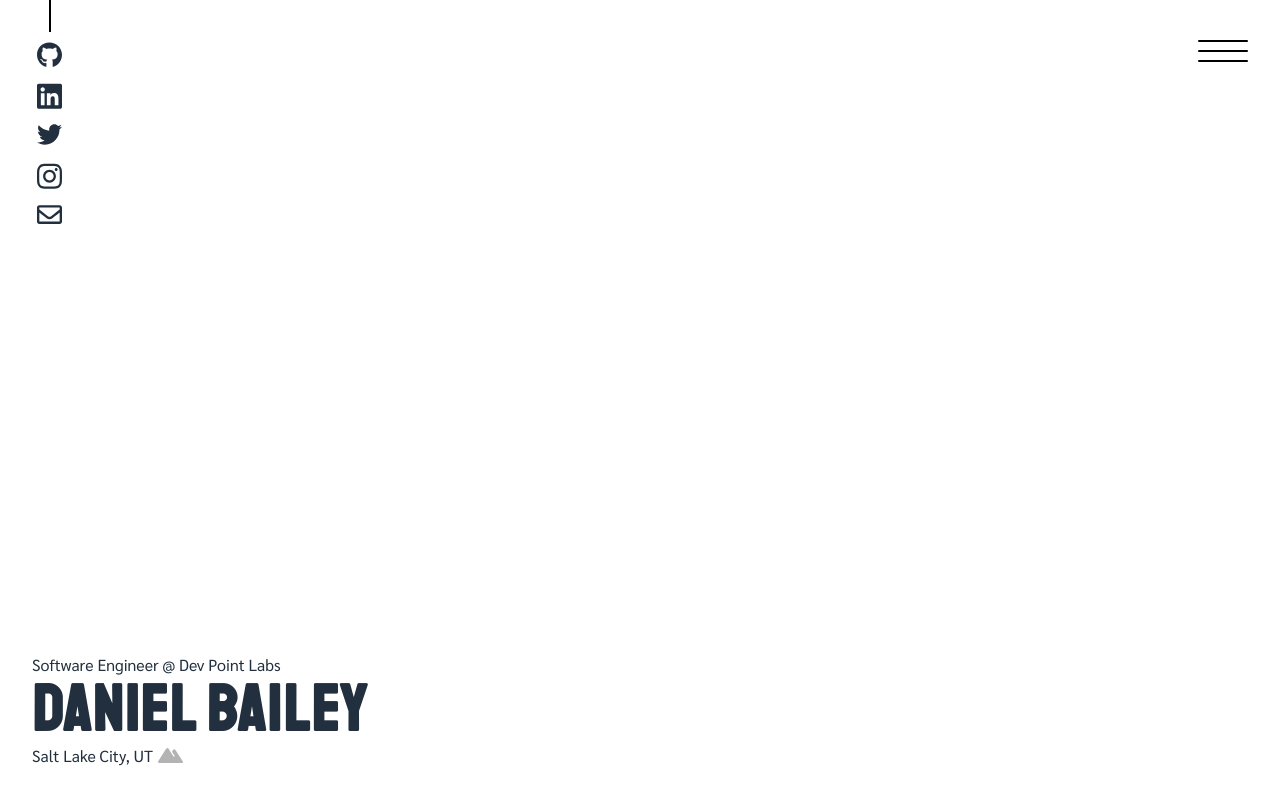
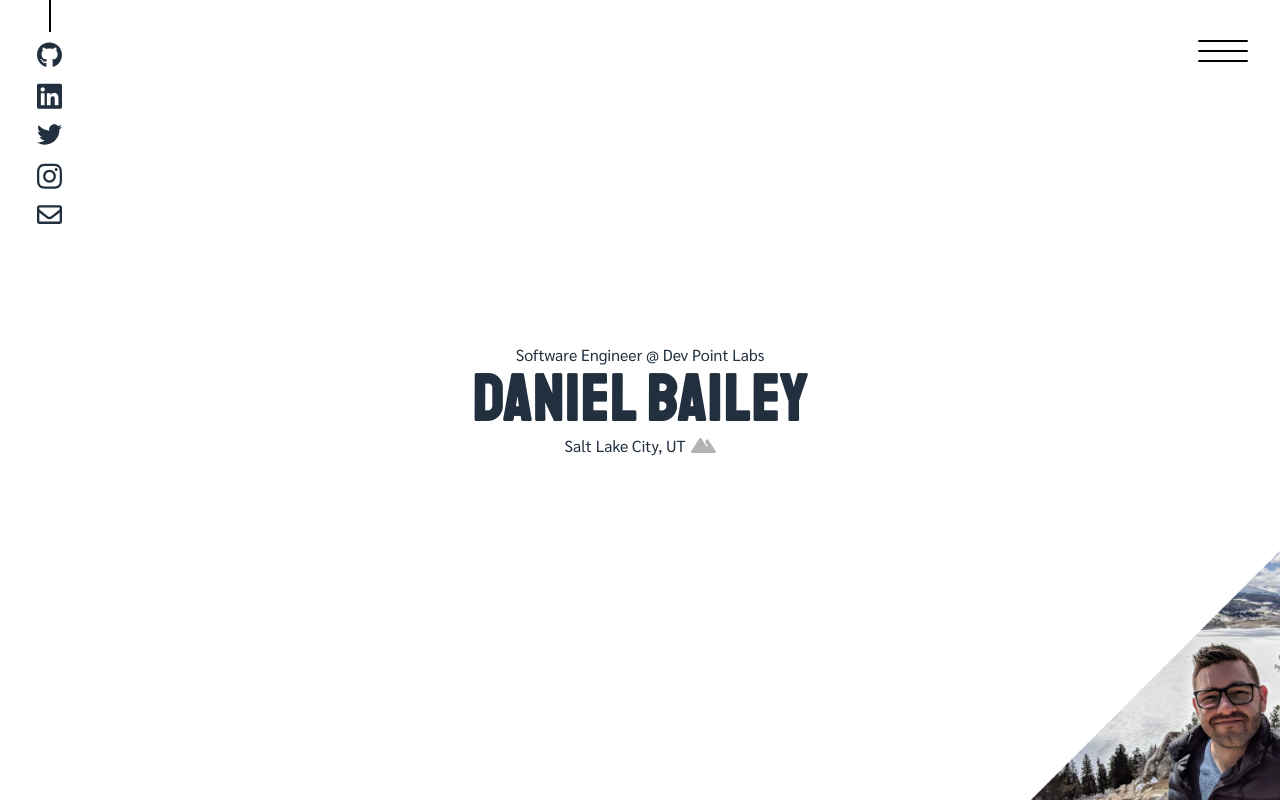
Before and after one commit to DanielJBailey/Portfolio-Website, a React (Create React App) app: page / in a window 1280 px wide. Built offline with nearby package versions, Linux system fonts and the light colour scheme.

Commit message:
add portrait and media queries for smaller devices

```diff
--- a/src/components/Home/Home.js
+++ b/src/components/Home/Home.js
@@ -1,9 +1,11 @@
 import React from "react";
 import styled, { keyframes } from "styled-components";
 import Fade from "react-reveal/Fade";
+import me from "../../assets/me.png";
 
 const Home = () => (
    <HomeContainer>
+      <Portrait src={me} alt="self-portrait" />
       <SocialMedia>
          <a
             href="https://github.com/DanielJBailey"
@@ -49,11 +51,11 @@ const Home = () => (
                </svg>
             </Icon>
          </a>
-         <a
-            href="mailto:daniel.justin.bailey@gmail.com"
-         >
+         <a href="mailto:daniel.justin.bailey@gmail.com">
             <Icon>
-               <svg xmlns="http://www.w3.org/2000/svg" viewBox="0 0 512 512"><path d="M464 64H48C21.49 64 0 85.49 0 112v288c0 26.51 21.49 48 48 48h416c26.51 0 48-21.49 48-48V112c0-26.51-21.49-48-48-48zm0 48v40.805c-22.422 18.259-58.168 46.651-134.587 106.49-16.841 13.247-50.201 45.072-73.413 44.701-23.208.375-56.579-31.459-73.413-44.701C106.18 199.465 70.425 171.067 48 152.805V112h416zM48 400V214.398c22.914 18.251 55.409 43.862 104.938 82.646 21.857 17.205 60.134 55.186 103.062 54.955 42.717.231 80.509-37.199 103.053-54.947 49.528-38.783 82.032-64.401 104.947-82.653V400H48z"/></svg>
+               <svg xmlns="http://www.w3.org/2000/svg" viewBox="0 0 512 512">
+                  <path d="M464 64H48C21.49 64 0 85.49 0 112v288c0 26.51 21.49 48 48 48h416c26.51 0 48-21.49 48-48V112c0-26.51-21.49-48-48-48zm0 48v40.805c-22.422 18.259-58.168 46.651-134.587 106.49-16.841 13.247-50.201 45.072-73.413 44.701-23.208.375-56.579-31.459-73.413-44.701C106.18 199.465 70.425 171.067 48 152.805V112h416zM48 400V214.398c22.914 18.251 55.409 43.862 104.938 82.646 21.857 17.205 60.134 55.186 103.062 54.955 42.717.231 80.509-37.199 103.053-54.947 49.528-38.783 82.032-64.401 104.947-82.653V400H48z" />
+               </svg>
             </Icon>
          </a>
       </SocialMedia>
@@ -69,6 +71,19 @@ const Home = () => (
       </Fade>
    </HomeContainer>
 );
+
+const Portrait = styled.img`
+   position: absolute;
+   bottom: 0;
+   right: 0;
+   width: 250px;
+   @media (max-width: 400px) {
+      display: none;
+   }
+   @media(max-width: 500px) and (orientation: landscape) {
+      display: none;
+   }
+`;
 
 const fadeIn = keyframes`
     0% {
@@ -98,11 +113,24 @@ const SocialMedia = styled.ul`
    margin-left: 2em;
    animation: ${SlideDown} 0.5s ease-in-out;
 
+   @media (max-width: 400px) {
+      margin-left: 10px;
+   }
+   @media(max-width: 500px) and (orientation: landscape) {
+      margin-left: 10px;
+   }
+
    a {
       width: 35px;
       height: 35px;
       padding: 5px;
       margin-top: 5px;
+
+      @media (max-width: 400px) {
+         width: 25px;
+         height: 25px;
+         padding: 2px;
+      }
    }
 
    &:before {
@@ -111,6 +139,10 @@ const SocialMedia = styled.ul`
       height: 32px;
       background-color: black;
       width: 2px;
+
+      @media (max-width: 400px) {
+         height: 20px;
+      }
    }
 `;
 
@@ -131,7 +163,7 @@ const Name = styled.h1`
    letter-spacing: 2px;
    color: #222f3e;
    line-height: 1;
-   @media (max-width: 325px) {
+   @media (max-width: 400px) {
       font-size: 50px;
    }
 `;
@@ -165,8 +197,9 @@ const Location = styled.div`
 const HomeContainer = styled.div`
    display: flex;
    flex-direction: column;
-   align-items: flex-start;
-   justify-content: flex-end;
+   align-items: center;
+   text-align: center;
+   justify-content: center;
    height: 100%;
    min-height: 100vh;
    width: 100%;
```
Also changed, not shown: src/assets/me.png (added), 1 other file (tests, documents, lock files or other folders).
